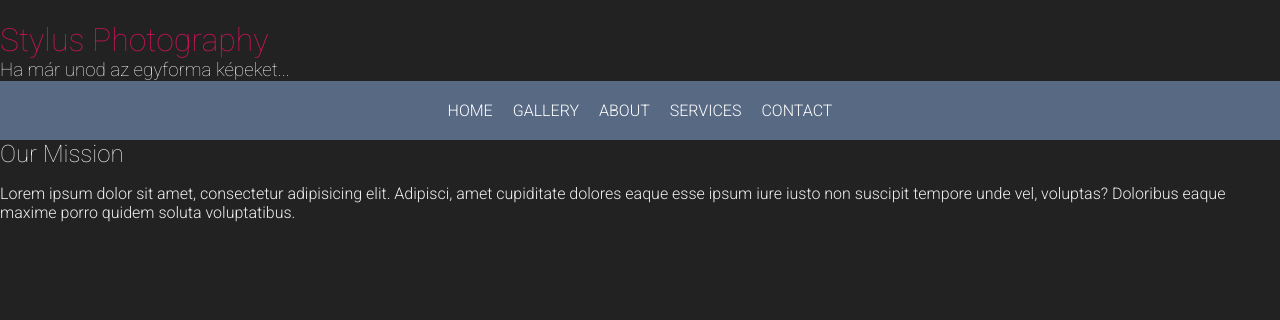
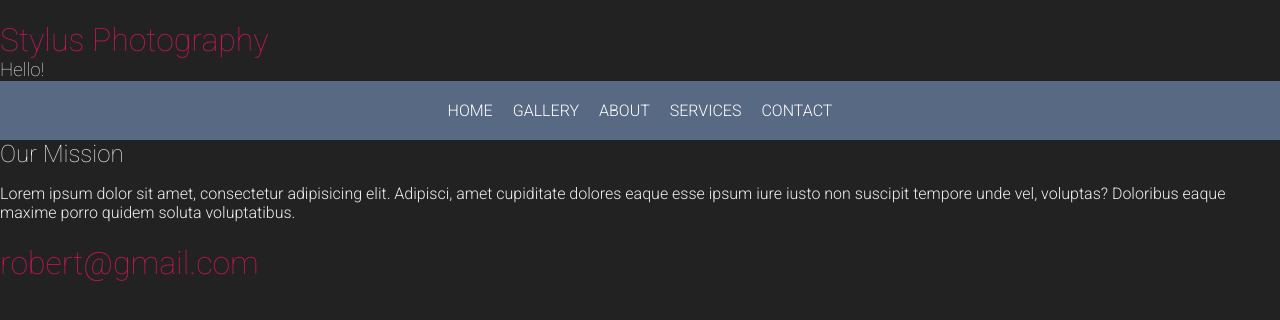
Before and after one commit to robertvari/StylusPhotography, a Django app: page /about/ in a window 1280 px wide. Shown: the top 320 px of the page. Run offline with Django 3.2, Linux system fonts and the light colour scheme.

Commit message:
context processor

```diff
--- a/StylusPhotography/settings.py
+++ b/StylusPhotography/settings.py
@@ -65,6 +65,8 @@ TEMPLATES = [
                 'django.template.context_processors.request',
                 'django.contrib.auth.context_processors.auth',
                 'django.contrib.messages.context_processors.messages',
+
+                'pages.context_processors.global_context'
             ],
         },
     },
--- /dev/null
+++ b/pages/context_processors.py
@@ -0,0 +1,6 @@
+def global_context(request):
+    return {
+        "site_name": "Stylus Photography",
+        "site_subtitle": "Hello!",
+        "footer": "robert@gmail.com"
+    }
--- a/pages/views.py
+++ b/pages/views.py
@@ -1,48 +1,21 @@
 from django.shortcuts import render
-
-site_name = "Stylus Photography"
 
 
 def home_view(request):
-    context = {
-        "site_name": site_name,
-        "site_subtitle": "Ha már unod az egyforma képeket..."
-    }
-
-    return render(request, 'home.html', context)
+    return render(request, 'home.html')
 
 
 def gallery_view(request):
-    context = {
-        "site_name": site_name,
-        "site_subtitle": "Ha már unod az egyforma képeket..."
-    }
-
-    return render(request, 'gallery.html', context)
+    return render(request, 'gallery.html')
 
 
 def services_view(request):
-    context = {
-        "site_name": site_name,
-        "site_subtitle": "Ha már unod az egyforma képeket..."
-    }
-
-    return render(request, 'services.html', context)
+    return render(request, 'services.html')
 
 
 def about_view(request):
-    context = {
-        "site_name": site_name,
-        "site_subtitle": "Ha már unod az egyforma képeket..."
-    }
-
-    return render(request, 'about.html', context)
+    return render(request, 'about.html')
 
 
 def contact_view(request):
-    context = {
-        "site_name": site_name,
-        "site_subtitle": "Ha már unod az egyforma képeket..."
-    }
-
-    return render(request, 'contact.html', context)
+    return render(request, 'contact.html')
--- a/templates/_base.html
+++ b/templates/_base.html
@@ -20,6 +20,8 @@
     {% block content %}
     {% endblock content %}
 
+    <h1>{{ footer }}</h1>
+
 </body>
 
 </html>
```
Also changed, not shown: db.sqlite3.
